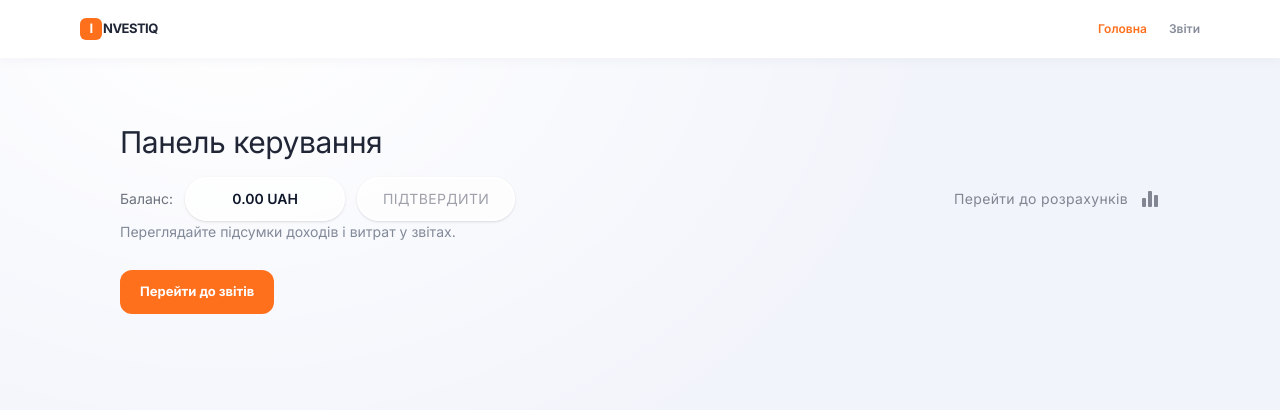
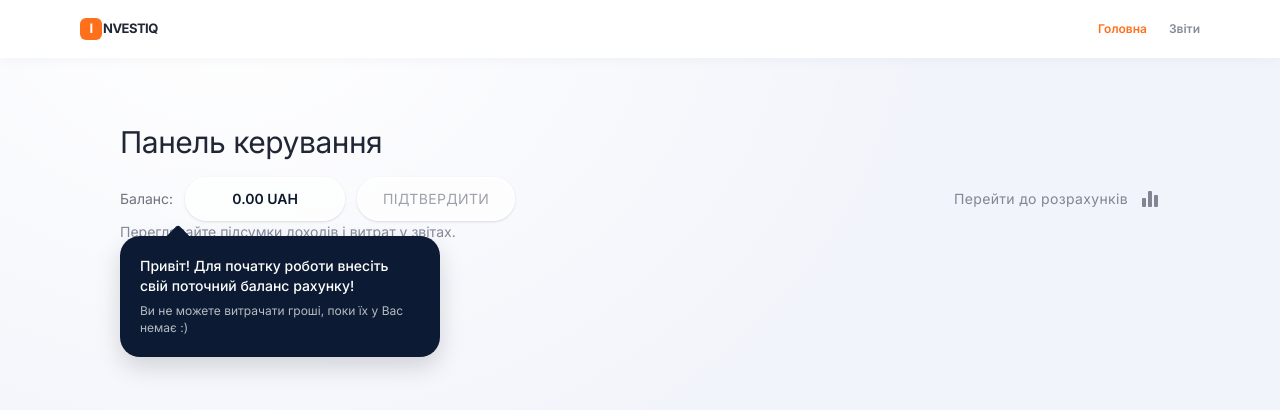
Before and after one commit to Hlib612/invest_iq, a React (Vite) app in the folder finance-app/: page /dashboard in a window 1280 px wide. Shown: the top 410 px of the page. Built offline with nearby package versions, Linux system fonts and the light colour scheme.

Commit message:
added toolTip

```diff
--- a/finance-app/src/components/BalanceBar.tsx
+++ b/finance-app/src/components/BalanceBar.tsx
@@ -1,6 +1,7 @@
 import { useBalance } from '@/hooks/useBalance';
 import { formatMoney } from '@/utils/formatMoney';
 import { ReportsLink } from './ReportsLink';
+import { WelcomeTooltip } from './WelcomeToolTip/WelcomeToolTip';
 
 interface Props {
   onConfirm?: () => void;
@@ -11,10 +12,11 @@ const pill =
 
 export function BalanceBar({ onConfirm }: Props) {
   const balance = useBalance();
+  const isNewUser = balance === 0;
 
   return (
     <div className="flex flex-col items-center gap-4 md:flex-row md:justify-between">
-      <div className="flex items-center gap-3">
+      <div className="relative flex items-center gap-3">
         <span className="text-sm text-ink/60">Баланс:</span>
         <div className={`${pill} min-w-40 text-center text-sm font-semibold`}>
           {formatMoney(balance)} UAH
@@ -26,7 +28,10 @@ export function BalanceBar({ onConfirm }: Props) {
         >
           Підтвердити
         </button>
+
+        {isNewUser && <WelcomeTooltip />}
       </div>
+
       <ReportsLink />
     </div>
   );
--- /dev/null
+++ b/finance-app/src/components/WelcomeToolTip/WelcomeToolTip.module.css
@@ -0,0 +1,43 @@
+/* Основне темно-синє віконце тултипу */
+.tooltipContainer {
+  position: absolute;
+  top: calc(100% + 15px);
+  left: 0;
+  width: 320px;
+  background-color: #0c1b33; /* Глибокий темно-синій колір як на макеті */
+  color: #ffffff;
+  padding: 20px;
+  border-radius: 20px;
+  box-shadow: 0px 10px 25px rgba(0, 0, 0, 0.15);
+  z-index: 50;
+  font-family: inherit;
+}
+
+/* Стрілочка зверху тултипу */
+.tooltipContainer::before {
+  content: '';
+  position: absolute;
+  top: -8px;
+  left: 50px;
+  width: 16px;
+  height: 16px;
+  background-color: #0c1b33;
+  transform: rotate(45deg);
+  border-top-left-radius: 3px;
+}
+
+
+.textMain {
+  font-size: 14px;
+  line-height: 1.4;
+  font-weight: 500;
+  margin-bottom: 8px;
+}
+
+
+.textSub {
+  font-size: 12px;
+  line-height: 1.4;
+  color: rgba(255, 255, 255, 0.7);
+  margin: 0;
+}
--- /dev/null
+++ b/finance-app/src/components/WelcomeToolTip/WelcomeToolTip.tsx
@@ -0,0 +1,15 @@
+import React from 'react';
+import styles from './WelcomeTooltip.module.css';
+
+export const WelcomeTooltip: React.FC = () => {
+  return (
+    <div className={styles.tooltipContainer}>
+      <p className={styles.textMain}>
+        Привіт! Для початку роботи внесіть свій поточний баланс рахунку!
+      </p>
+      <p className={styles.textSub}>
+        Ви не можете витрачати гроші, поки їх у Вас немає :)
+      </p>
+    </div>
+  );
+};
```
